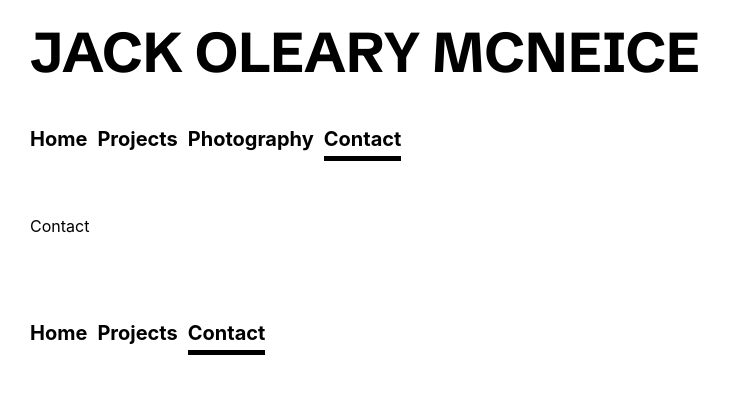
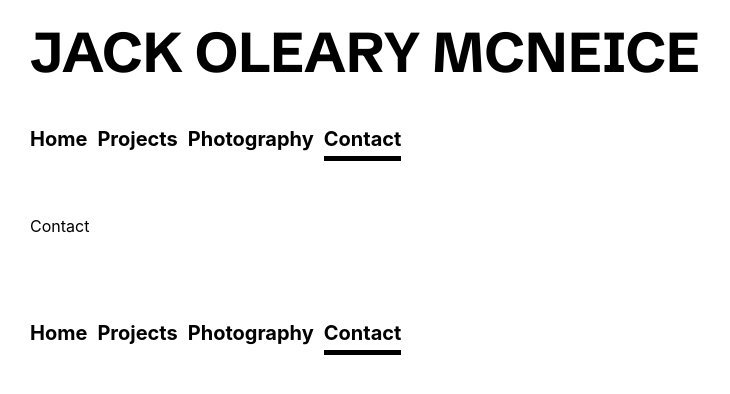
Before and after one commit to jolmcn/jolmcn, a React (Create React App) app: page /contact in a window 1280 px wide. Shown: the top 394 px of the page, without its empty margins (0-730 px from the left). Built offline with nearby package versions, Linux system fonts and the light colour scheme.

Commit message:
photography link in footer

```diff
--- a/src/components/Footer.jsx
+++ b/src/components/Footer.jsx
@@ -12,6 +12,9 @@ const Footer = () => {
             <NavLink to="/projects" activeClassName="active">Projects</NavLink>
           </li>
           <li>
+            <NavLink to="/photography" activeClassName="active">Photography</NavLink>
+          </li>
+          <li>
             <NavLink to="/contact" activeClassName="active">Contact</NavLink>
           </li>
         </ul>
```
